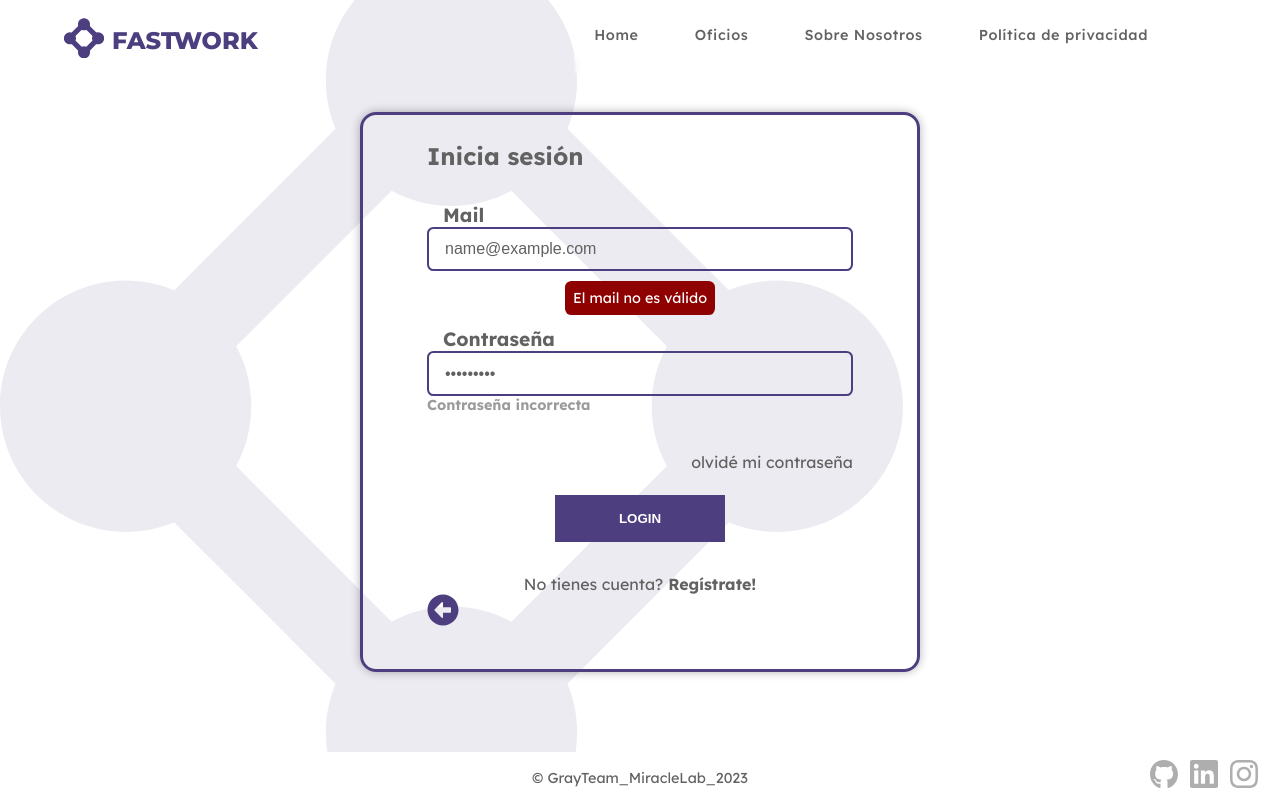
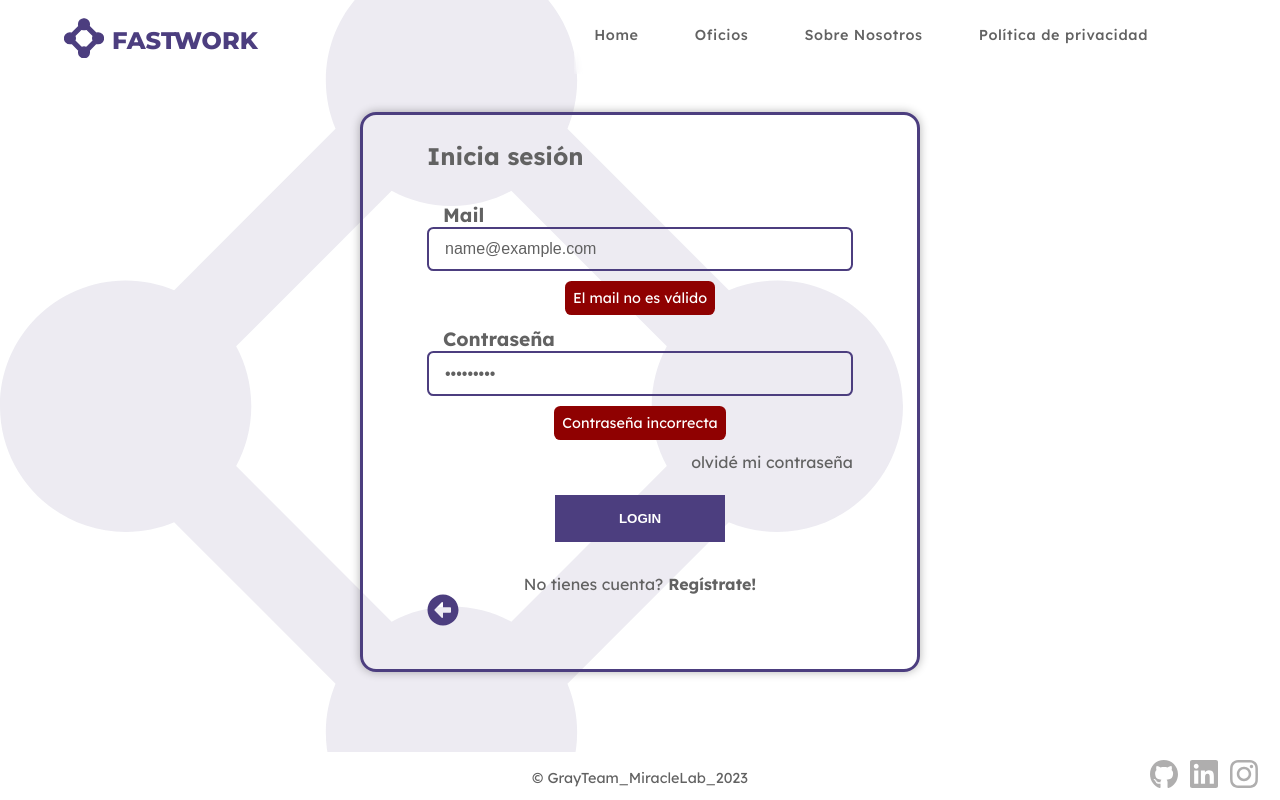
Before and after one commit to arondiaz/team-gray, a React (Vite) app in the folder src/website/: page /login in a window 1280 px wide. Both pictures are taken after typing "name@example.com", "Sample123" into the empty fields and a click on the input "Login". Built offline with nearby package versions, Linux system fonts and the light colour scheme.

Commit message:
(Trello ID: MQseDAzk) modify class for error message

```diff
--- a/src/website/src/auth/Login/Login.tsx
+++ b/src/website/src/auth/Login/Login.tsx
@@ -153,7 +153,7 @@ export const Login = () => {
               )}
 
               {!errorPassword && !validPass && (
-                <div className={styles.errormsg}>
+                <div className={styles.errorpass}>
                   <p>Contraseña incorrecta</p>
                 </div>
               )}
```
